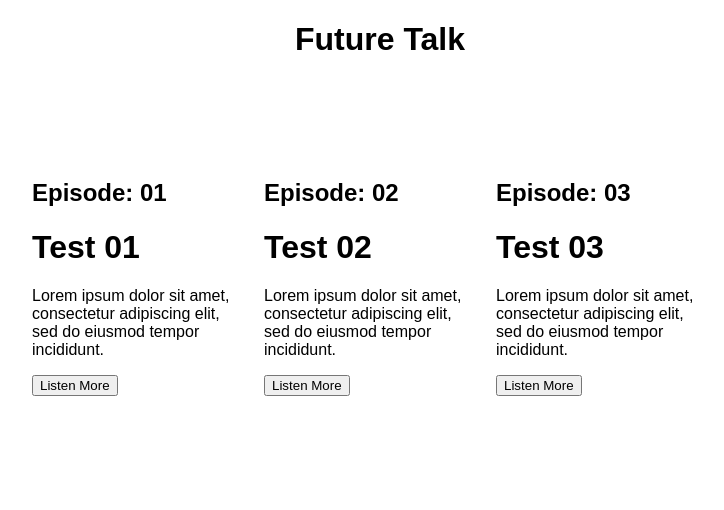
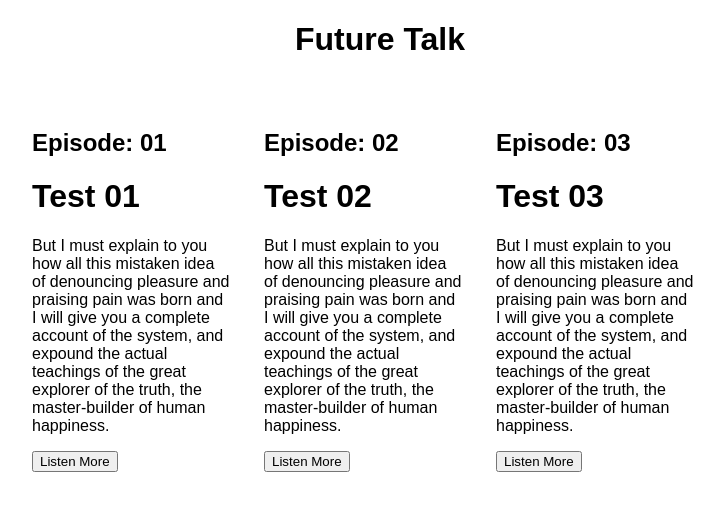
Before and after one commit to lucas-rudek/podcast_webapp, a React (Create React App) app: page / in a window 1280 px wide. Shown: the top 510 px of the page, without its empty margins (260-984 px from the left). Built offline with nearby package versions, Linux system fonts and the light colour scheme.

Commit message:
added soudcloud widget and changes in css

```diff
--- a/src/components/Podcast.jsx
+++ b/src/components/Podcast.jsx
@@ -9,9 +9,7 @@ export default function Podcast(props) {
       <p>{props.podcast.description}</p>
       <iframe
         title="teste"
-        src={`${props.podcast.spotify_url}`}
-        width="250"
-        height="240"
+        src="https://w.soundcloud.com/player/?url=https://api.soundcloud.com/tracks/293"
         frameBorder="0"
         allowtransparency="true"
         allow="encrypted-media"
--- a/src/fetchFunction.js
+++ b/src/fetchFunction.js
@@ -6,22 +6,19 @@ export default function fetchFunction() {
       episode: "01",
       name: "Test 01",
       description:
-        "Lorem ipsum dolor sit amet, consectetur adipiscing elit, sed do eiusmod tempor incididunt.",
-      spotify_url: "https://open.spotify.com/embed/track/0sL7klqtKTaMVVC3CCXwRv"
+        "But I must explain to you how all this mistaken idea of denouncing pleasure and praising pain was born and I will give you a complete account of the system, and expound the actual teachings of the great explorer of the truth, the master-builder of human happiness."
     },
     {
       episode: "02",
       name: "Test 02",
       description:
-        "Lorem ipsum dolor sit amet, consectetur adipiscing elit, sed do eiusmod tempor incididunt.",
-      spotify_url: "https://open.spotify.com/embed/track/0sL7klqtKTaMVVC3CCXwRv"
+        "But I must explain to you how all this mistaken idea of denouncing pleasure and praising pain was born and I will give you a complete account of the system, and expound the actual teachings of the great explorer of the truth, the master-builder of human happiness."
     },
     {
       episode: "03",
       name: "Test 03",
       description:
-        "Lorem ipsum dolor sit amet, consectetur adipiscing elit, sed do eiusmod tempor incididunt.",
-      spotify_url: "https://open.spotify.com/embed/track/0sL7klqtKTaMVVC3CCXwRv"
+        "But I must explain to you how all this mistaken idea of denouncing pleasure and praising pain was born and I will give you a complete account of the system, and expound the actual teachings of the great explorer of the truth, the master-builder of human happiness."
     }
   ];
 
--- a/src/styles.css
+++ b/src/styles.css
@@ -5,7 +5,7 @@
 }
 
 .container {
-  margin-top: 10%;
+  margin-top: 5%;
   display: flex;
   align-content: center;
   justify-content: center;
@@ -26,6 +26,11 @@
   margin: 20px;
 }
 
+.podcastEpisode iframe {
+  width: 600px;
+  height: 200px;
+}
+
 @media (max-width: 600px) {
   .container {
     flex-direction: column;
@@ -34,4 +39,8 @@
     width: 80vw;
     min-height: 100px;
   }
+  .podcastEpisode iframe {
+    width: 250px;
+    height: 150px;
+  }
 }
```
